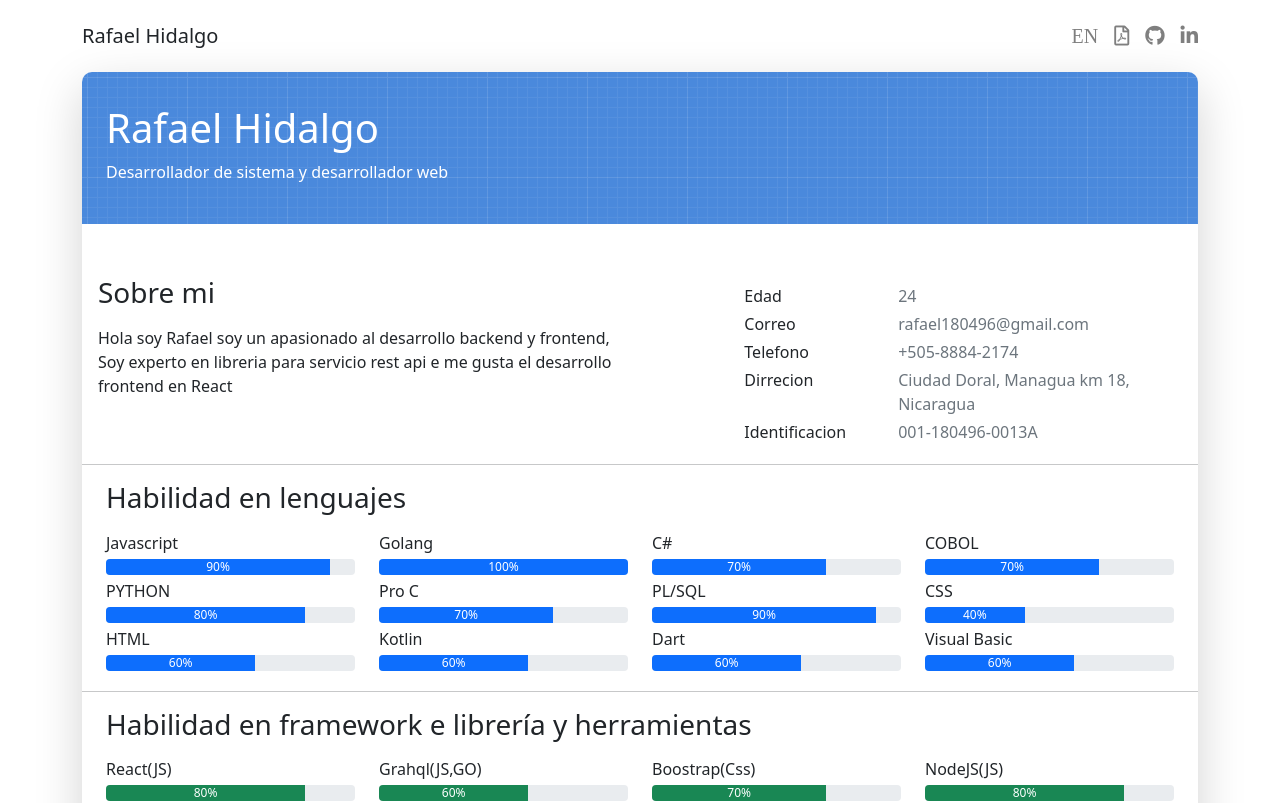
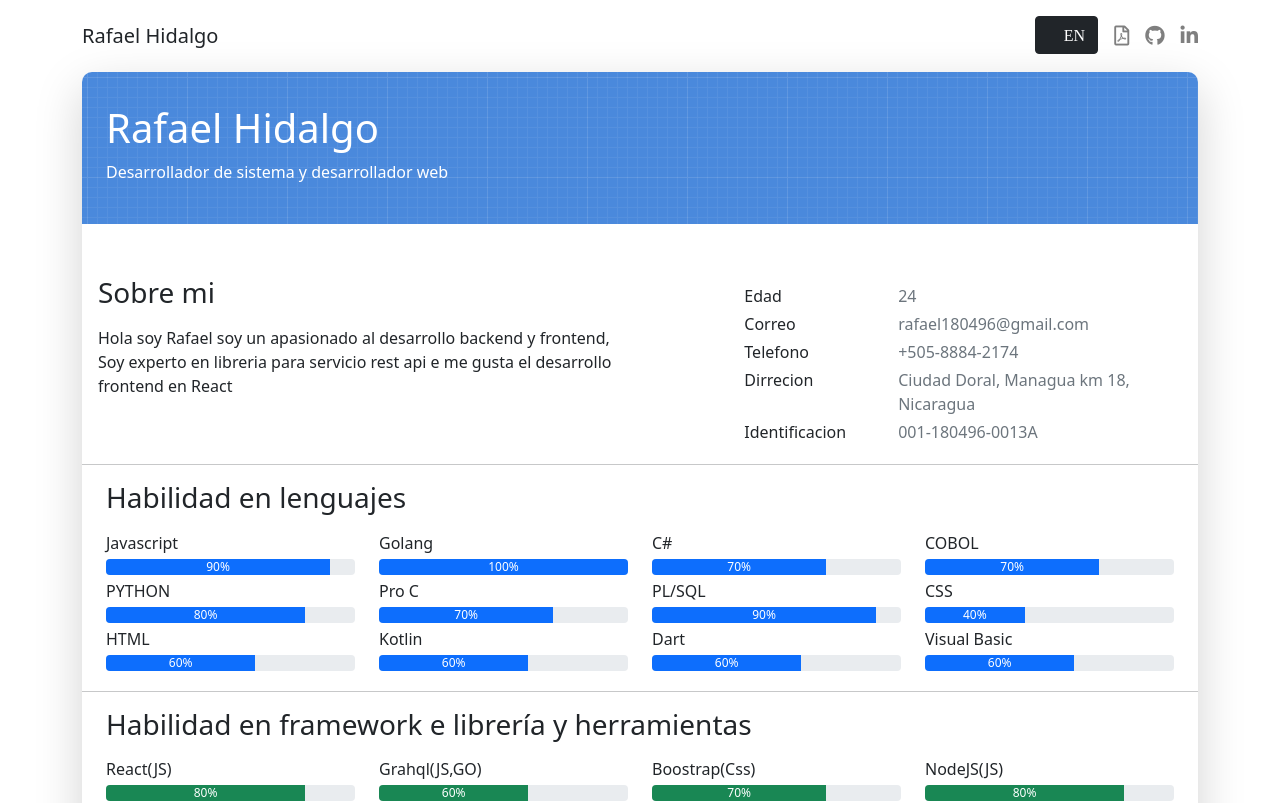
Before and after one commit to rafael180496/template_cv_react, a React (Create React App) app: page / in a window 1280 px wide. Shown: the top 803 px of the page. Built offline with nearby package versions, Linux system fonts and the light colour scheme.

Commit message:
Boton de idiomas

```diff
--- a/src/components/HeaderContent.js
+++ b/src/components/HeaderContent.js
@@ -24,13 +24,12 @@ const SocialArray = ({ social, datalang, isfooter }) => {
       <ul className="nav justify-content-center">
         {!isfooter && (
           <>
-            <SocialCard
-              key="998"
-              name={data.locale}
-              text={data.locale}
-              icon="far fa-language"
-              action={langAction}
-            ></SocialCard>
+            <li className="nav-item">
+              <button className="btn btn-dark" onClick={langAction}>
+                <i className="far fa-language">{data.locale}</i>
+                <span className="menu-title sr-only">{data.locale}</span>
+              </button>
+            </li>
             <SocialCard
               key="999"
               name="PDF"
--- a/src/components/SocialCard.js
+++ b/src/components/SocialCard.js
@@ -1,15 +1,9 @@
 import React from "react";
 
-const SocialCard = ({
-  name = "",
-  icon = "",
-  text = "",
-  link = "!#",
-  action = () => {},
-}) => {
+const SocialCard = ({ name = "", icon = "", text = "", link = "" }) => {
   return (
     <li className="nav-item">
-      <a className="nav-link" href={link} title={name} onClick={action}>
+      <a className="nav-link" href={link} title={name}>
         <i className={icon}>{text}</i>
         <span className="menu-title sr-only">{name}</span>
       </a>
```
